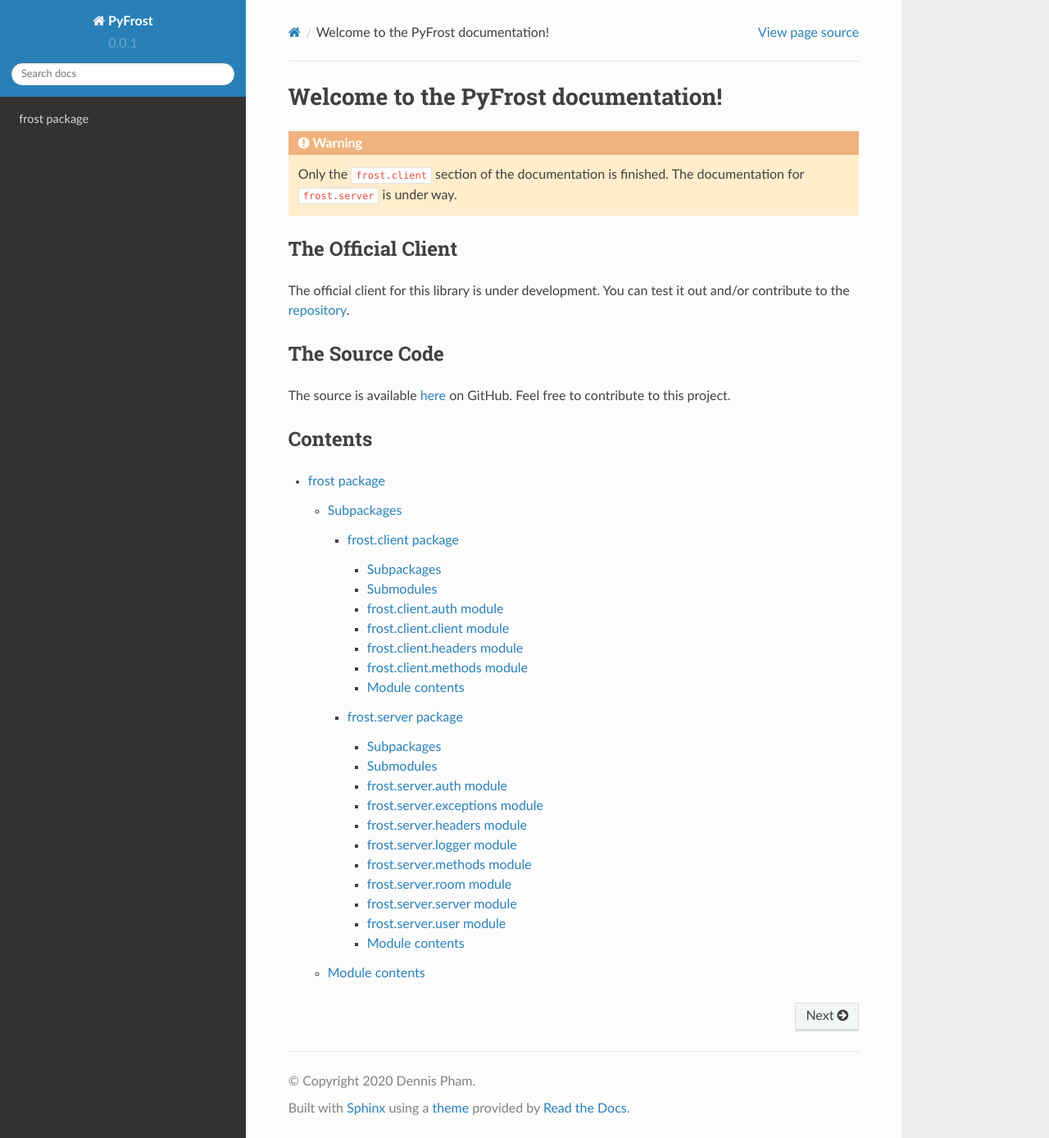
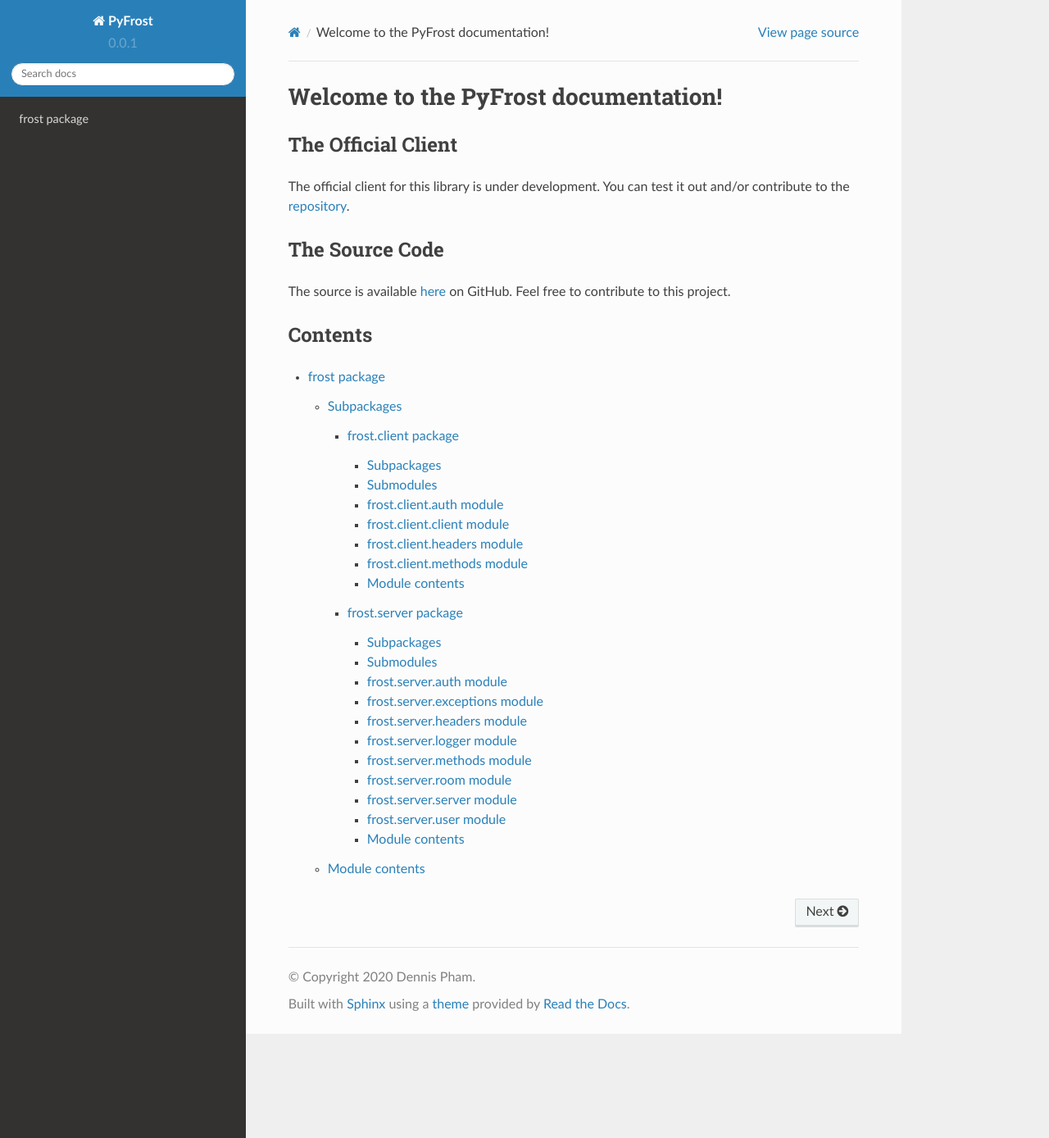
Before and after one commit to Den4200/pyfrost, a Sphinx documentation site: the page built from docs/source/index.rst, in a window 1280 px wide and 1388 px high. Shown: the whole window at 82% size. Built offline with Sphinx 7.4.7 and the Read the Docs theme 2.0.0, drawn with Linux system fonts in a browser that asks for light colours.

Commit message:
removed warning that frost.server docs were not done in index.rst - they're now done!

```diff
--- a/docs/source/index.rst
+++ b/docs/source/index.rst
@@ -1,9 +1,5 @@
 Welcome to the PyFrost documentation!
 =====================================
-
-.. warning::
-   Only the :code:`frost.client` section of the documentation is finished.
-   The documentation for :code:`frost.server` is under way.
 
 The Official Client
 -------------------
```
